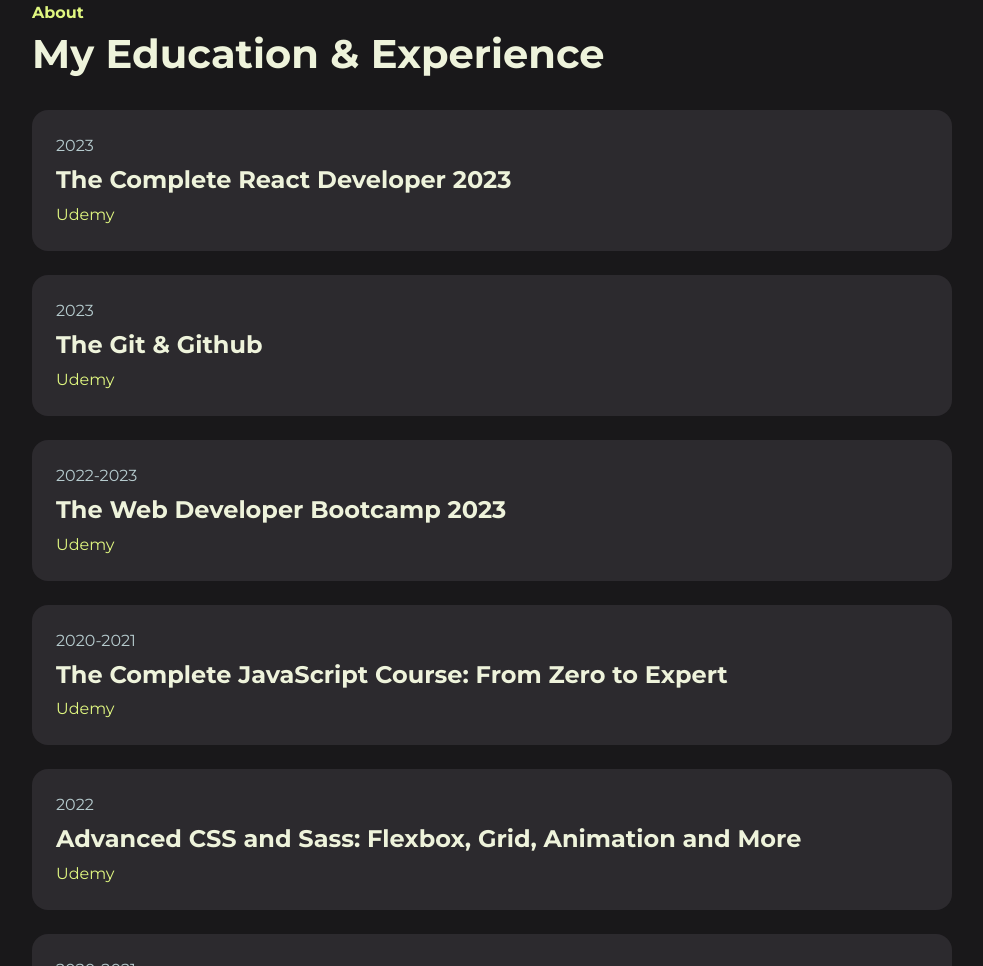
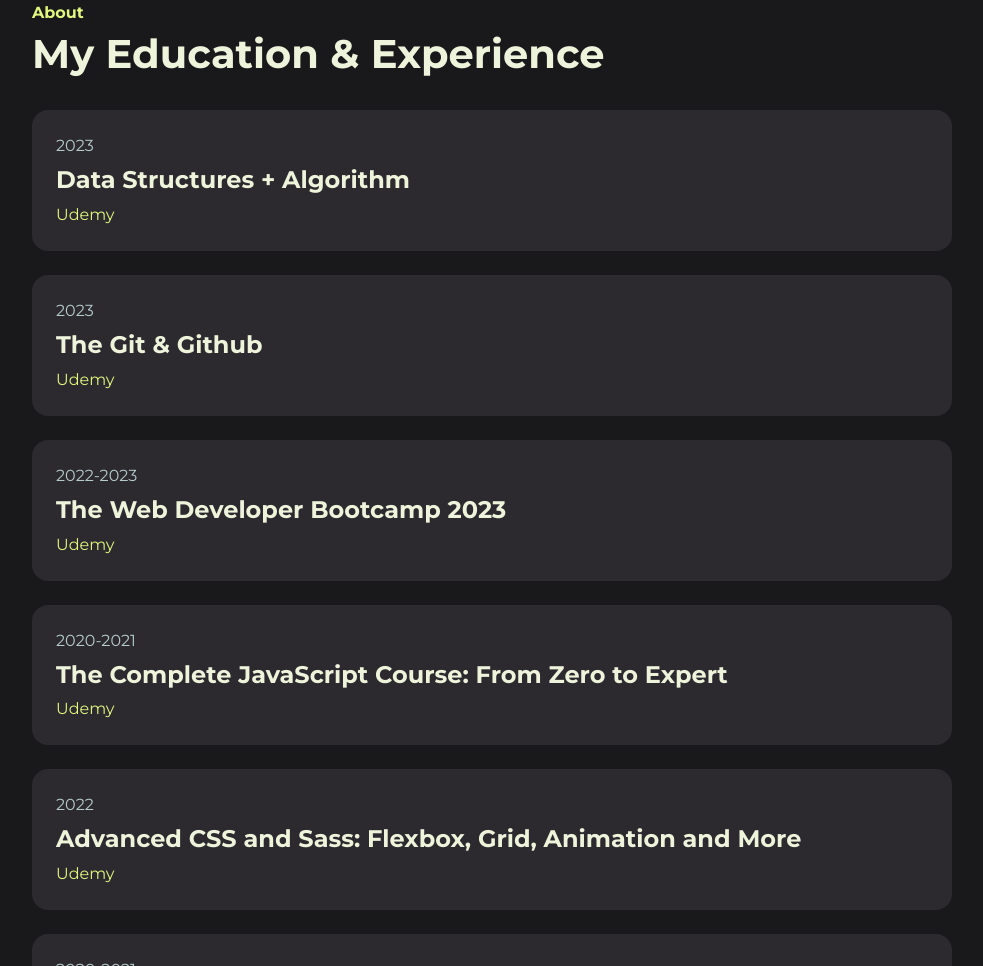
Before and after one commit to katyaisbell/portfolio, a plain HTML site: page index.html in a window 1280 px wide. Shown: the part 877-1843 px from the top of the page, without its empty margins (268-1251 px from the left). Drawn offline with Linux system fonts and the light colour scheme.

Commit message:
add education

```diff
--- a/index.html
+++ b/index.html
@@ -83,7 +83,7 @@
                    <div class="col-12" data-aos="fade-up" data-aos-delay="300">
                         <div class="bg-base p-4 rounded-4 shadow-effect" >
                             <p class="mb-2">2023</p>
-                            <h4>The Complete React Developer 2023</h4>
+                            <h4>Data Structures + Algorithm</h4>
                             <p class="text-brand mb-0">Udemy</p>
                         </div>
                    </div>
```
